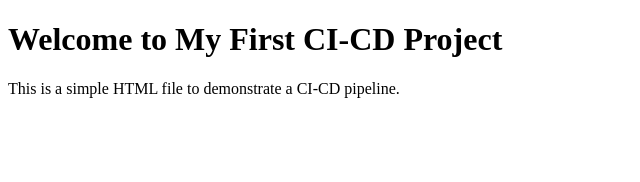
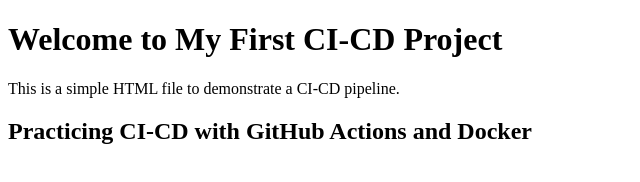
Before and after one commit to AbhishekSakure01/my-cicd-project, a plain HTML site: page index.html in a window 1280 px wide. Shown: the whole page, without its empty margins (0-640 px from the left). Drawn offline with Linux system fonts and the light colour scheme.

Commit message:
Updated html file

```diff
--- a/index.html
+++ b/index.html
@@ -8,5 +8,8 @@
 <body>
     <h1>Welcome to My First CI-CD Project</h1>
     <p>This is a simple HTML file to demonstrate a CI-CD pipeline.</p>
+    <h2>
+        Practicing CI-CD with GitHub Actions and Docker
+    </h2>
 </body>
 </html>
```
